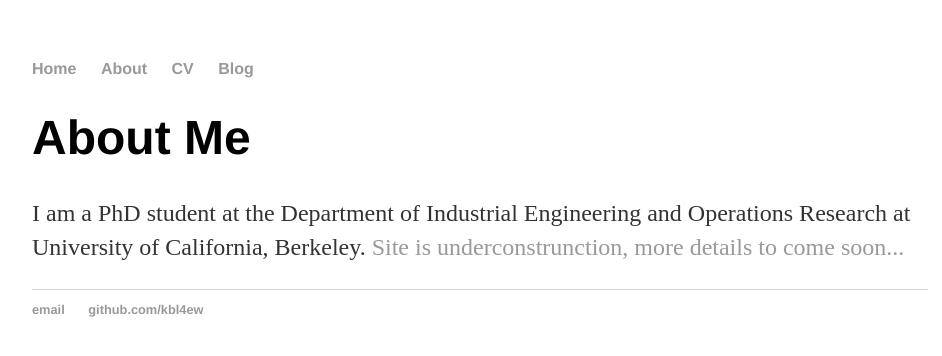
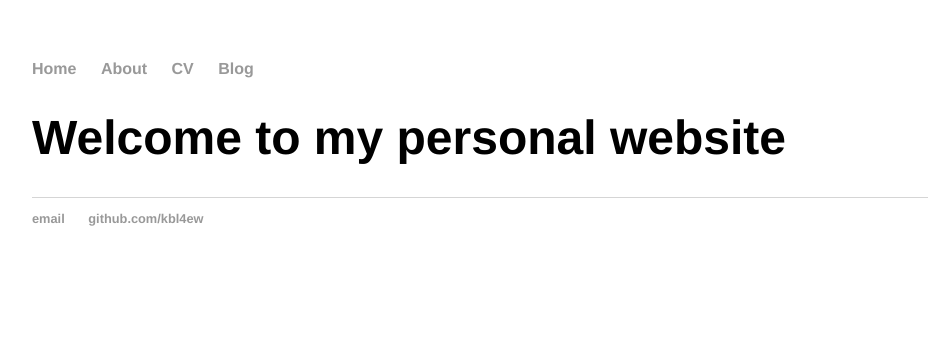
Before and after one commit to kbl4ew/kbl4ew.github.io, a Jekyll site: the page built from index.html, in a window 1280 px wide. Shown: the top 356 px of the page, without its empty margins (160-1102 px from the left). Built offline with Jekyll 4.4.1, drawn with Linux system fonts in a browser that asks for light colours.

Commit message:
Update index.html

```diff
--- a/index.html
+++ b/index.html
@@ -3,6 +3,6 @@ layout: default
 title: Kevin Li, Homepage
 ---
 <div class="blurb">
-        <h1>About Me</h1>
-	<p>I am a PhD student at the Department of Industrial Engineering and Operations Research at University of California, Berkeley. <a href="/about">Site is underconstrunction, more details to come soon...</a></p>
+        <h1>Welcome to my personal website</h1>
+	<p> </p>
 </div><!-- /.blurb -->
```
